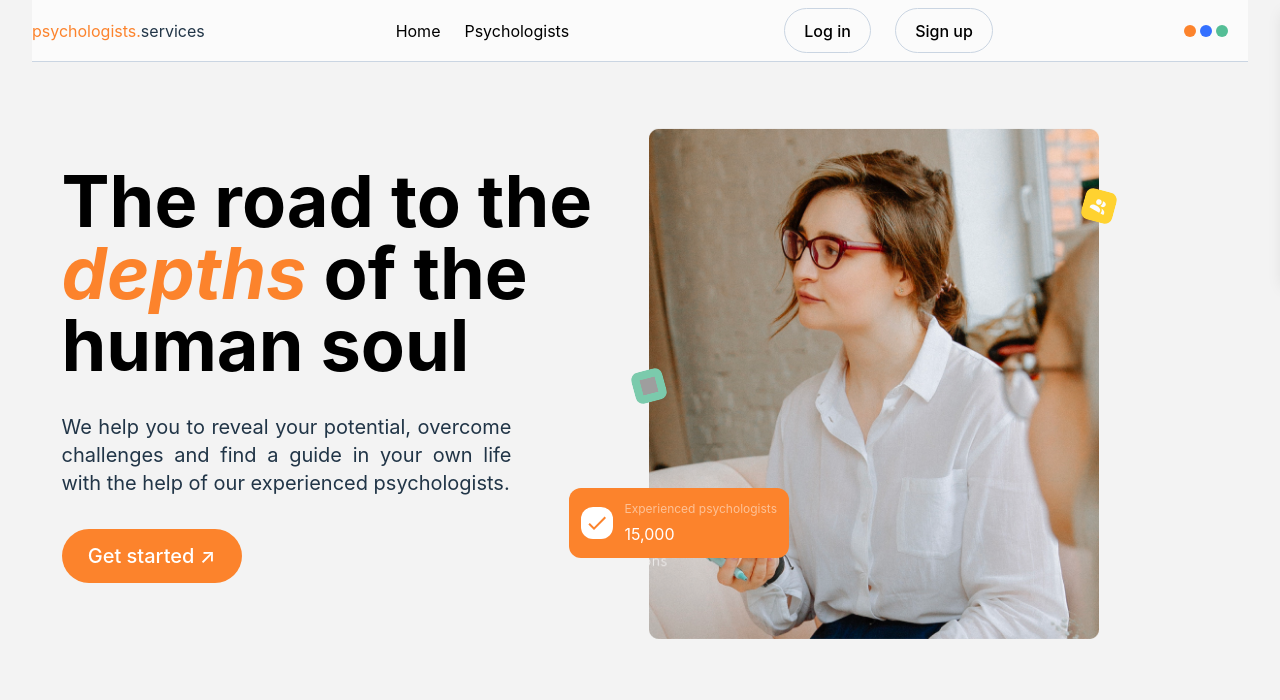
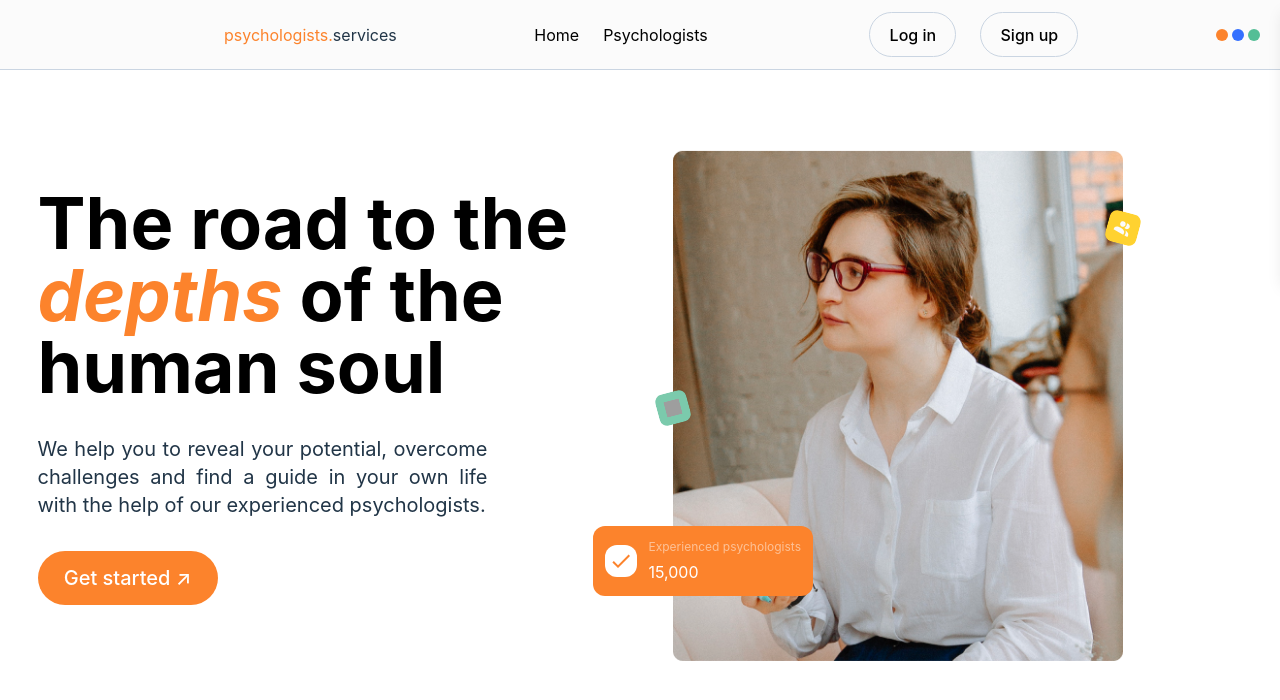
Before and after one commit to gizemcobannnn/psychologists, a React (Vite) app in the folder psychologists/: page / in a window 1280 px wide. Shown: the top 700 px of the page. Built offline with nearby package versions, Linux system fonts and the light colour scheme; grey boxes are pictures that could not be loaded.

Commit message:
header fix

```diff
--- a/psychologists/src/App.css
+++ b/psychologists/src/App.css
@@ -1,11 +1,12 @@
 @import "tailwindcss";
 
+body, html {
+  margin: 0;
+  padding: 0;
+}
 
 #root {
-  width: 100%;
-  background-color: #F3F3F3;
   font-family: 'Inter', sans-serif;
-  padding: 0 2rem;
   max-width: 1440px;
   margin: 0 auto;
 }
--- a/psychologists/src/App.jsx
+++ b/psychologists/src/App.jsx
@@ -17,7 +17,7 @@ function App() {
       {/** <ReadFirebase></ReadFirebase> */}
       {/** <PsychologistPage></PsychologistPage> */}
       <ToastContainer autoClose={1000} pauseOnFocusLoss theme="light" closeOnClick={true}/>
-      {<Header></Header>}
+      <Header></Header>
       <AppRoute></AppRoute>
 
 
--- a/psychologists/src/components/Header/Header.jsx
+++ b/psychologists/src/components/Header/Header.jsx
@@ -61,7 +61,7 @@ export default function Header() {
 
     return (
       <>
-        <header className="flex flex-row justify-between items-center min-w-[570px] pr-5 pt-2 pb-2 border-b border-slate-300 bg-[#FBFBFB]">
+        <header className="fixed top-0 left-0 w-screen z-50 pl-56 flex flex-row justify-between items-center min-w-[570px] pr-5 pt-3 pb-3 border-b border-slate-300 bg-[#FBFBFB]">
           <div>
             <span className="text-primary">psychologists.</span>services
           </div>
--- a/psychologists/src/components/LoginModal/Login.jsx
+++ b/psychologists/src/components/LoginModal/Login.jsx
@@ -101,7 +101,7 @@ export default function Login({closeModal}) {
                     onClick={() => setShowPassword(!showPassword)}
                     className="absolute right-3 top-5 -translate-y-1/2 text-gray-500"
                   >
-                    {showPassword ? <BiHide className="text-black" /> : <BiShow className="text-black" />}
+                    {showPassword ? <BiShow className="text-black" /> : <BiHide className="text-black" />}
                   </button>
 
                   <ErrorMessage
--- a/psychologists/src/index.css
+++ b/psychologists/src/index.css
@@ -3,7 +3,7 @@
   line-height: 1.5;
   font-weight: 400;
 
-  background-color: white;
+  background-color: #F3F3F3;
 
   --color-orange: #FC832C;
   --color-blue: #3470FF;
@@ -30,13 +30,6 @@
 
 a:hover {
   color: var(--primary-color);
-}
-
-body {
-  margin: 0;
-  display: flex;
-  min-width: 320px;
-  min-height: 100vh;
 }
 
 button{
--- a/psychologists/src/pages/HomePage.jsx
+++ b/psychologists/src/pages/HomePage.jsx
@@ -9,7 +9,7 @@ export default function HomePage() {
   const navigate = useNavigate();
 
   return (
-    <div className="flex flex-col justify-center p-4 md:flex md:flex-row md:gap-20 md:w-full  md:justify-around md:items-center md:m-auto ">
+    <div className="flex flex-col justify-center pt-25 md:flex md:flex-row md:gap-20 md:w-full  md:justify-around md:items-center md:m-auto ">
         <div className="left flex flex-col w-[600px]  gap-8 justify-center items-start mt-15">
             <h1 className="text-7xl font-bold text-left text-black">The road to the <span className="text-primary italic">depths</span> of the human soul</h1>
             <p className="text-xl text-justify w-[450px] ">We help you to reveal your potential, overcome challenges and find a guide in your own life with the help of our experienced psychologists.</p>
@@ -19,7 +19,7 @@ export default function HomePage() {
             <img src={mainPhoto} alt="main photo"  className="mt-6 absolute top-1/2 left-1/2 transform -translate-x-1/2 -translate-y-1/2" />
             <img src={questionmark} alt="questionmark" className="w-8 h-8 p-2 absolute top-60 left-20 md:top-60 md:-left-4 lg:top-65 lg:-left-4 bg-[#7bcaac] rounded-lg rotate-[-15deg]" />
             <img src={users} alt="users" className="w-8 h-8 p-1 absolute top-20 right-20 md:top-20 md:-right-3 lg:-right-4 lg:top-20 bg-amber-300 rounded-lg text-purple-700 rotate-[15deg]" />
-            <div className='flex justify-center items-center flex-row p-3 gap-3 bg-primary absolute bottom-14 left-10  md:bottom-13 md:-left-20 rounded-xl'>
+            <div className='flex justify-center items-center flex-row p-3 gap-3 bg-primary absolute bottom-14 left-10  md:bottom-9 md:-left-20 rounded-xl'>
               <div className='bg-white w-8 h-8 flex justify-center items-center rounded-xl'>
                 <MdDone className='text-primary text-2xl' />
               </div>
```
